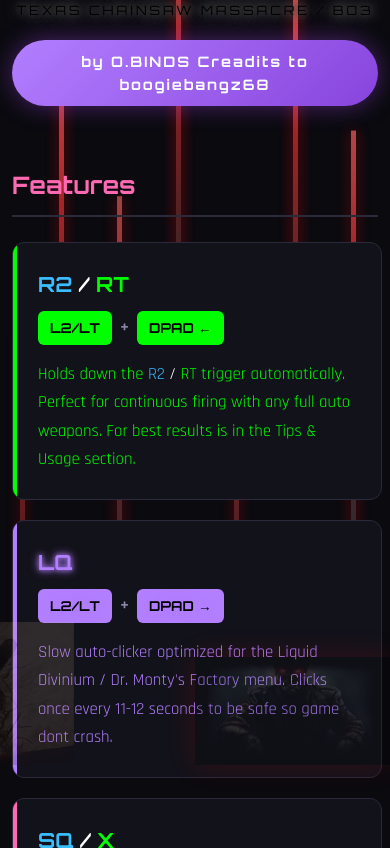
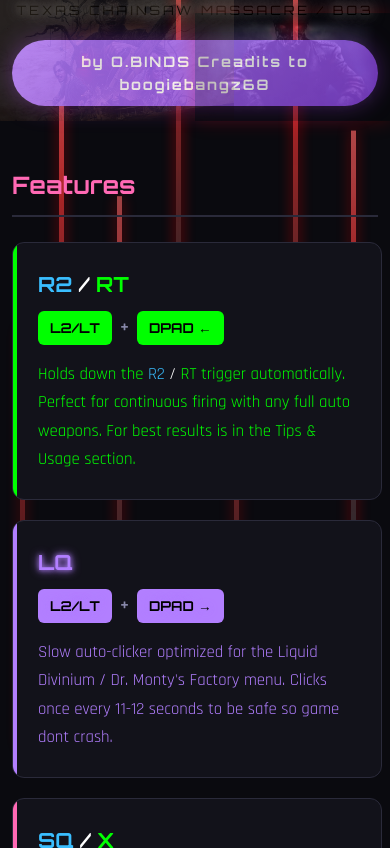
Before and after one commit to oBinds/BO3-TCM, a plain HTML site: page index.html in a window 390 px wide. Shown: the part 79-927 px from the top of the page. Drawn offline with Linux system fonts and the light colour scheme.

Commit message:
Update index.html

```diff
--- a/index.html
+++ b/index.html
@@ -259,6 +259,33 @@
     background-attachment: scroll !important;  /* fixes disappearing images */
     background-size: contain !important;        /* keeps aspect ratio */
     opacity: 0.15 !important;                   /* same opacity as desktop */
+  }
+}
+/* ================= MOBILE BACKGROUND FIX (SHOW IMAGES) ================= */
+@media (max-width: 768px) {
+  #leatherface-bg {
+    position: absolute !important;
+    top: 0 !important;
+    left: 0 !important;
+    width: 60% !important;
+    height: auto !important;
+    min-height: 200px; /* ensures it’s visible */
+    background-size: contain !important;
+    background-position: left bottom !important;
+    opacity: 0.15 !important;
+  }
+
+  #zombie-bg {
+    position: absolute !important;
+    top: 0 !important;
+    right: 0 !important;
+    width: 50% !important;
+    height: auto !important;
+    min-height: 200px;
+    background-size: contain !important;
+    background-position: right bottom !important;
+    opacity: 0.2 !important;
+    filter: drop-shadow(0 0 10px red) !important;
   }
 }
 </style>
```
